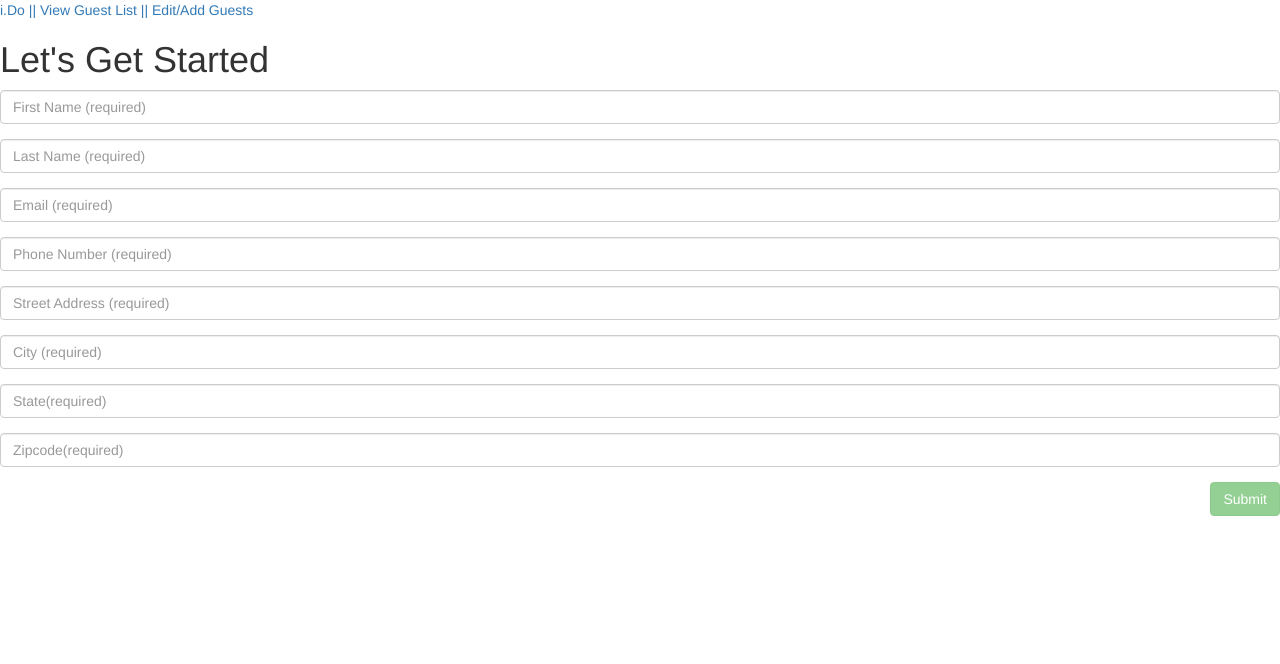
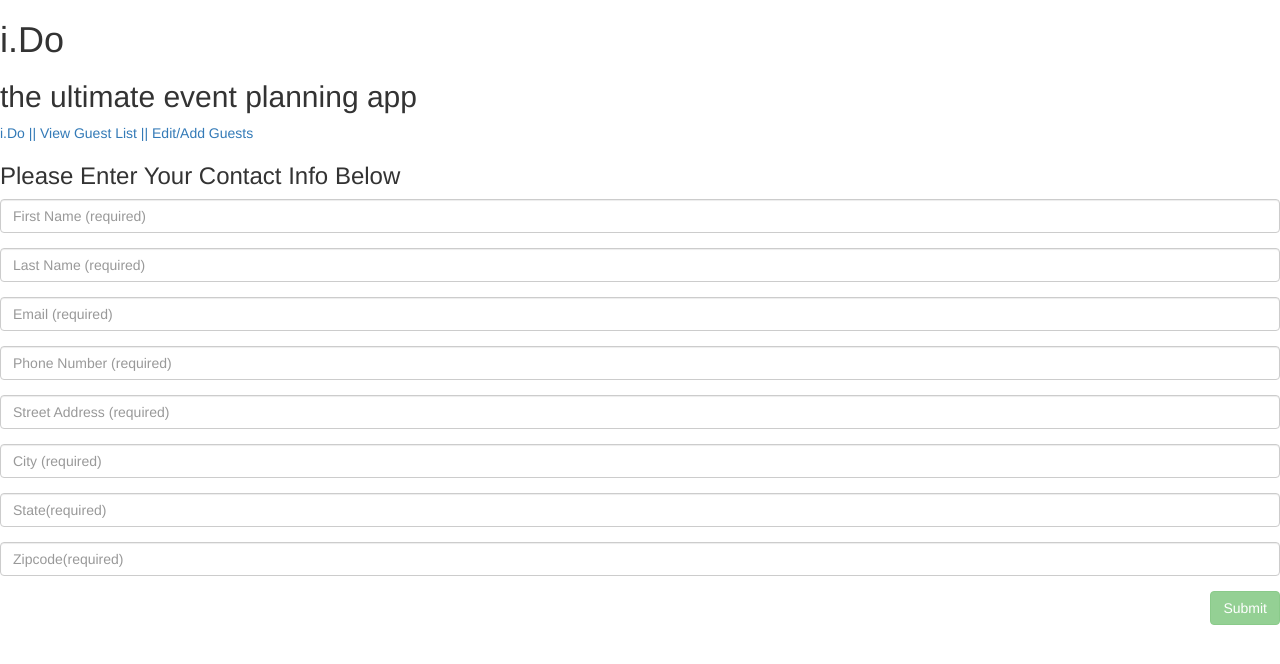
Before and after one commit to sallan306/I.Do, a React (Create React App) app in the folder client/: page /Guest in a window 1280 px wide. Shown: the top 664 px of the page. Built offline with nearby package versions, Linux system fonts and the light colour scheme.

Commit message:
fixed headings + updated home page instr to change on button click

```diff
--- a/client/src/components/Nav/index.js
+++ b/client/src/components/Nav/index.js
@@ -2,6 +2,11 @@ import React from "react";
 
 function Nav() {
   return (
+    <div>
+      <div>
+        <h1>i.Do</h1>
+        <h2>the ultimate event planning app</h2>
+      </div>
       <nav>
         <a href="/">
           i.Do  |
@@ -13,6 +18,7 @@ function Nav() {
           |  Edit/Add Guests
         </a>
       </nav>
+    </div>
   );
 }
 
--- a/client/src/pages/Dashboard.js
+++ b/client/src/pages/Dashboard.js
@@ -8,7 +8,7 @@ function Dashboard (props) {
 
     <div>
 
-        <h1 style={{textAlign:"center"}}>I.Do Dashboard</h1>
+        <h1 style={{textAlign:"center"}}>i.Do Dashboard</h1>
         <PanelGroup accordion id="accordion-example">
             <Panel eventKey="1">
                 <Panel.Heading>
--- a/client/src/pages/Guest.js
+++ b/client/src/pages/Guest.js
@@ -37,7 +37,7 @@ class Guests extends Component {
         return (
             <div>
                 <div>
-                    <h1>Let's Get Started</h1>
+                    <h3>Please Enter Your Contact Info Below</h3>
                 </div>
                 <form className="formClass" id="guestInfoForm">
                     <Input
--- a/client/src/pages/Home.js
+++ b/client/src/pages/Home.js
@@ -74,9 +74,7 @@ class Users extends Component {
     render() {
         return (
             <div>
-                <div>
-                    <h1>Sign up with I.Do!</h1>
-                </div>
+                <h2>{this.state.isUserSignUp ? "sign up with i.Do to get started!" : "login to your account"}</h2>
                 <Button
                     onClick={this.handleSignUpForm}
                 >
--- a/client/src/pages/Manage.js
+++ b/client/src/pages/Manage.js
@@ -39,7 +39,7 @@ class CRUD extends Component {
         return (
             <div>
 
-            <h1 style={{textAlign:"center"}}>I.Do | Manage Guests</h1>
+            <h1 style={{textAlign:"center"}}>i.Do | Manage Guests</h1>
             <PanelGroup className="guestInfoCard" accordion id="accordion-example">
                 <Panel eventKey="1">
                     <Panel.Heading>
```
Lines whose indentation alone changed are shown as unchanged.
